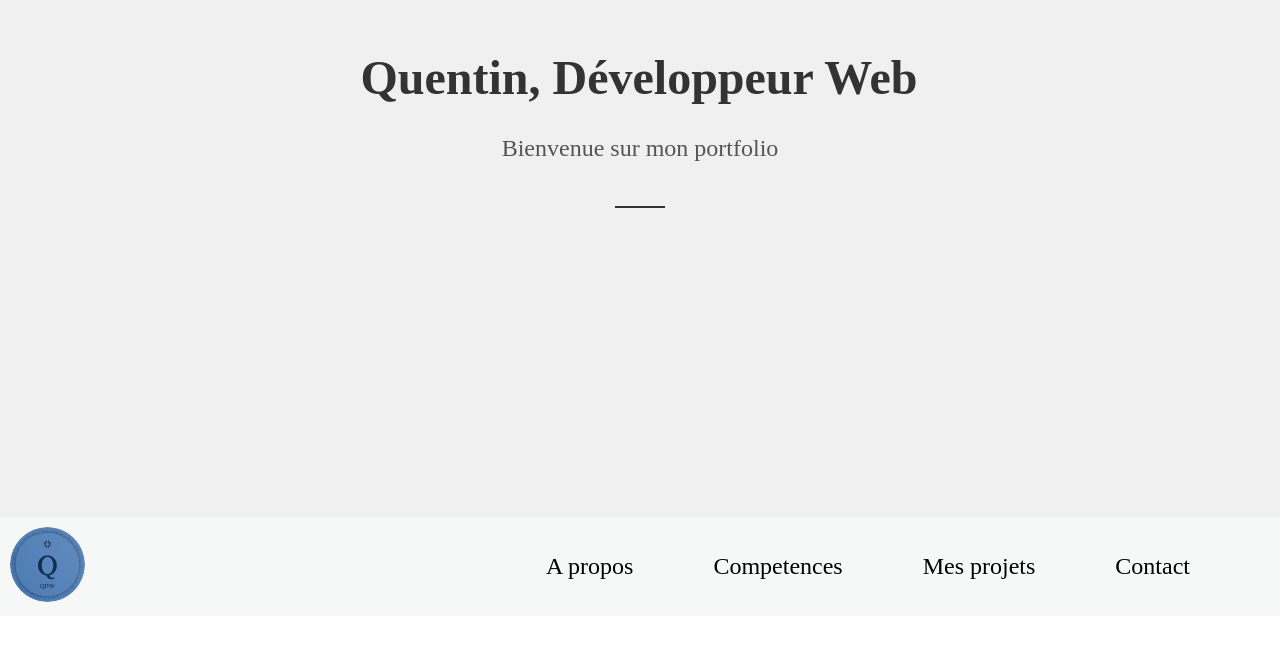
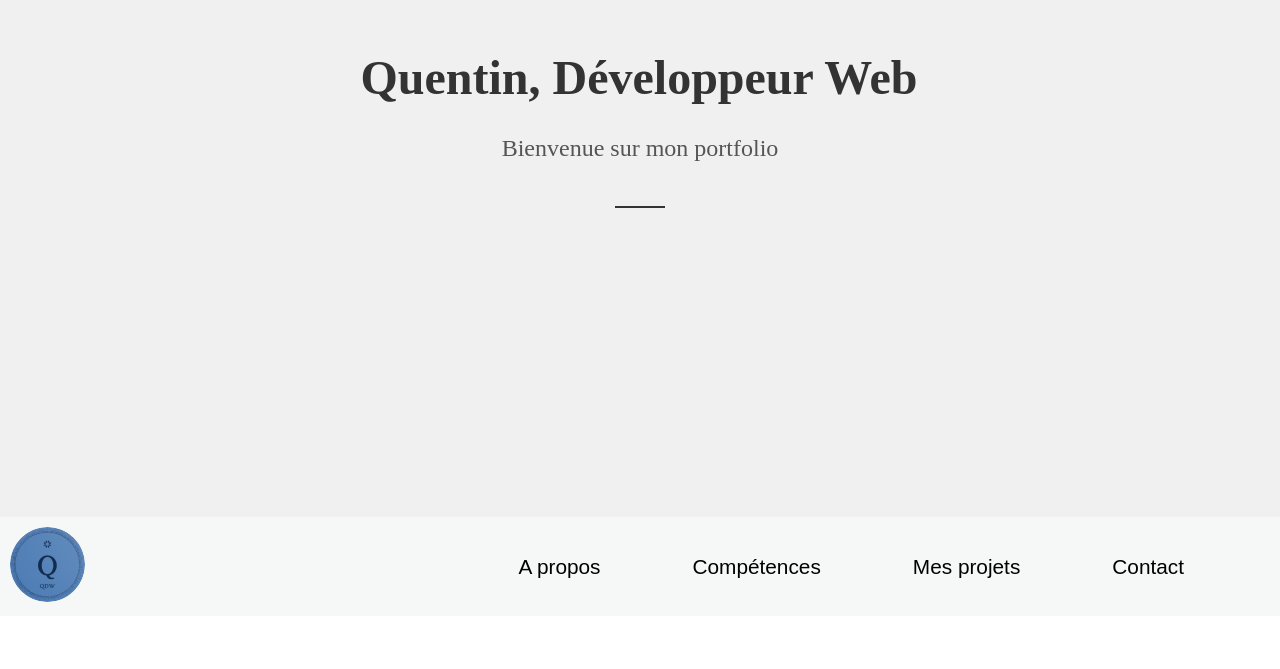
Before and after one commit to CodeQuentum/OCP8, a React (Create React App) app: page / in a window 1280 px wide. Shown: the part 283-952 px from the top of the page. Built offline with nearby package versions, Linux system fonts and the light colour scheme.

Commit message:
ajout d'un effet de glisse sur les ancres

```diff
--- a/src/components/Header.js
+++ b/src/components/Header.js
@@ -3,6 +3,15 @@ import logo from '../assets/logo-header.jpg';
 import '../styles/Header.css';
 
 function Header() {
+    const scrollToSection = (sectionId) => {
+        const targetElement = document.getElementById(sectionId);
+
+        if (targetElement) {
+          targetElement.scrollIntoView({
+            behavior: 'smooth',
+          });
+        }
+      };
     return (
         <header>
             <div className='logoContainer'>
@@ -10,10 +19,10 @@ function Header() {
             </div>
             <nav>
                 <ul>
-                    <li><a href="#a-propos">A propos</a></li>
-                    <li><a href="#mes-competences">Competences</a></li>
-                    <li><a href="#mes-projets">Mes projets</a></li>
-                    <li><a href="#contact">Contact</a></li>
+                    <li><button className='headerButton' onClick={() => scrollToSection('a-propos')}>A propos</button></li>
+                    <li><button className='headerButton' onClick={() => scrollToSection('mes-competences')}>Compétences</button></li>
+                    <li><button className='headerButton' onClick={() => scrollToSection('mes-projets')}>Mes projets</button></li>
+                    <li><button className='headerButton' onClick={() => scrollToSection('contact')}>Contact</button></li>
                 </ul>
             </nav>
         </header>
--- a/src/styles/ContactForm.css
+++ b/src/styles/ContactForm.css
@@ -55,7 +55,7 @@
     border-radius: 5px;
   }
 
-  button {
+  .contact-form button {
     width: 9.375rem; /* 150px */
     height: 4.688rem; /* 75px */
     border-radius: 25px;
@@ -67,6 +67,6 @@
     font-size: 24px;
   }
 
-  button:hover {
+  .contact-form button:hover {
     background-color: #0a3143;
   }
--- a/src/styles/Header.css
+++ b/src/styles/Header.css
@@ -14,10 +14,12 @@ header {
     width: 4.688rem;
     height: 4.688rem;/*75px*/
   }
-  a{
-    text-decoration: none;
-    color: #000000;
-  }
+.headerButton{
+  border: none;
+  background-color: #f6f8f8;
+  color: #000000;
+  font-size: 1.3rem;
+}
   nav ul {
     list-style: none;
     display: flex;
```
